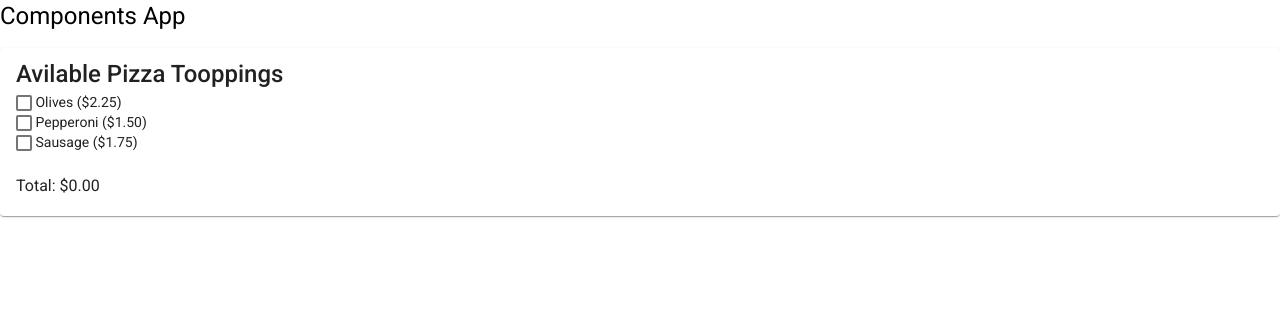
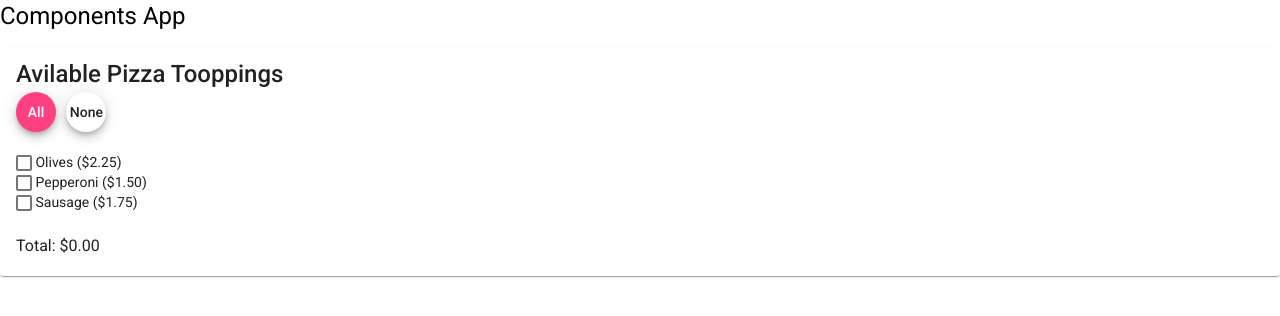
Before and after one commit to 2022-spring-jsf-online/components, an Angular app: page / in a window 1280 px wide. Shown: the top 316 px of the page. Built offline with nearby package versions, Linux system fonts and the light colour scheme.

Commit message:
Check all and uncheck all feature implemented...

```diff
--- a/src/app/pizza-toppings/pizza-toppings.component.html
+++ b/src/app/pizza-toppings/pizza-toppings.component.html
@@ -3,6 +3,22 @@
         Avilable Pizza Tooppings
     </mat-card-title>
     <mat-card-content>
+        <button
+        mat-mini-fab
+        (click)="checkAll()"
+        >
+            All
+        </button>
+        &nbsp;
+        <button
+        mat-mini-fab
+        color="secondary"
+        (click)="uncheckAll()"
+        >
+            None
+        </button>
+        <br>
+        <br>
 
 
         <div
--- a/src/app/pizza-toppings/pizza-toppings.component.ts
+++ b/src/app/pizza-toppings/pizza-toppings.component.ts
@@ -45,4 +45,14 @@ export class PizzaToppingsComponent implements OnInit {
       )
       ;
     }
+  checkAll = () => this.availablePizzaToppings = this.availablePizzaToppings.map(
+    x => ({
+      ...x, checked: true
+    })
+  );
+  uncheckAll = () => this.availablePizzaToppings = this.availablePizzaToppings.map(
+    x => ({
+      ...x, checked: false
+    })
+  );
 }
```
